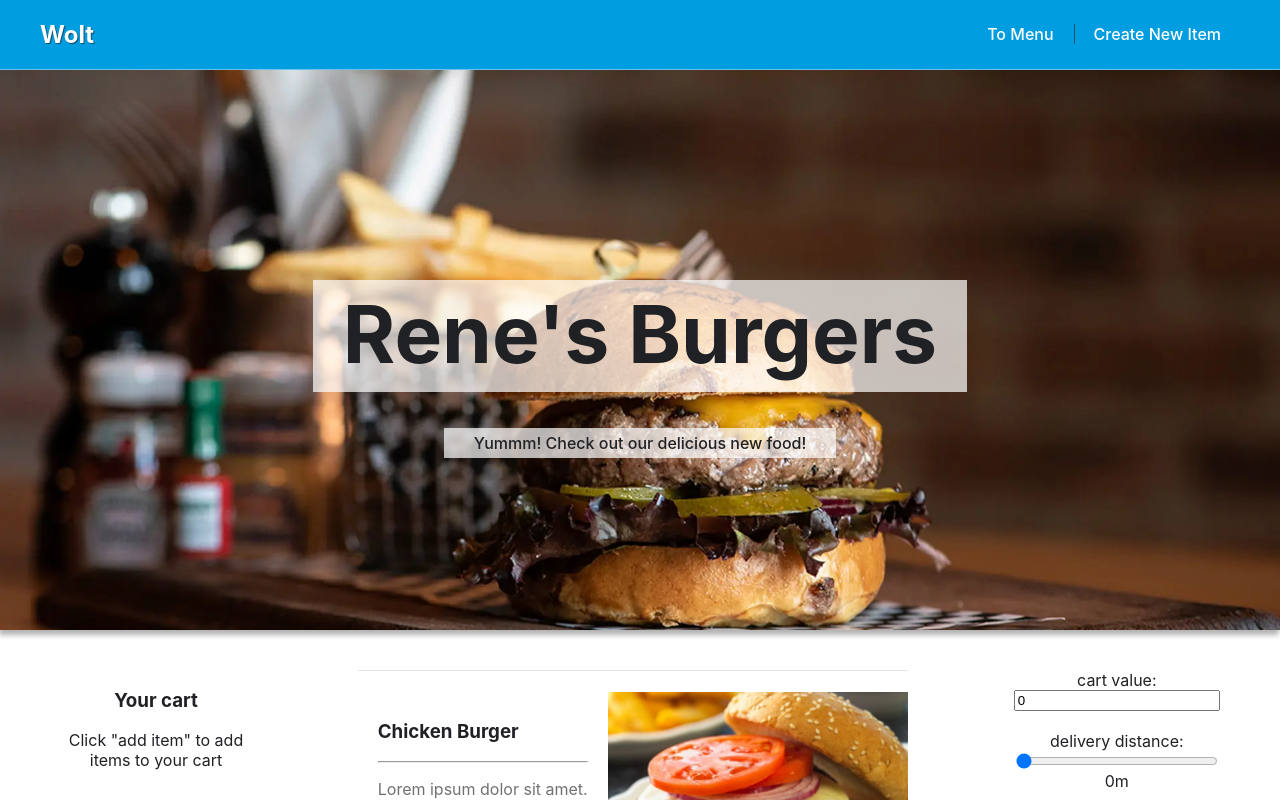
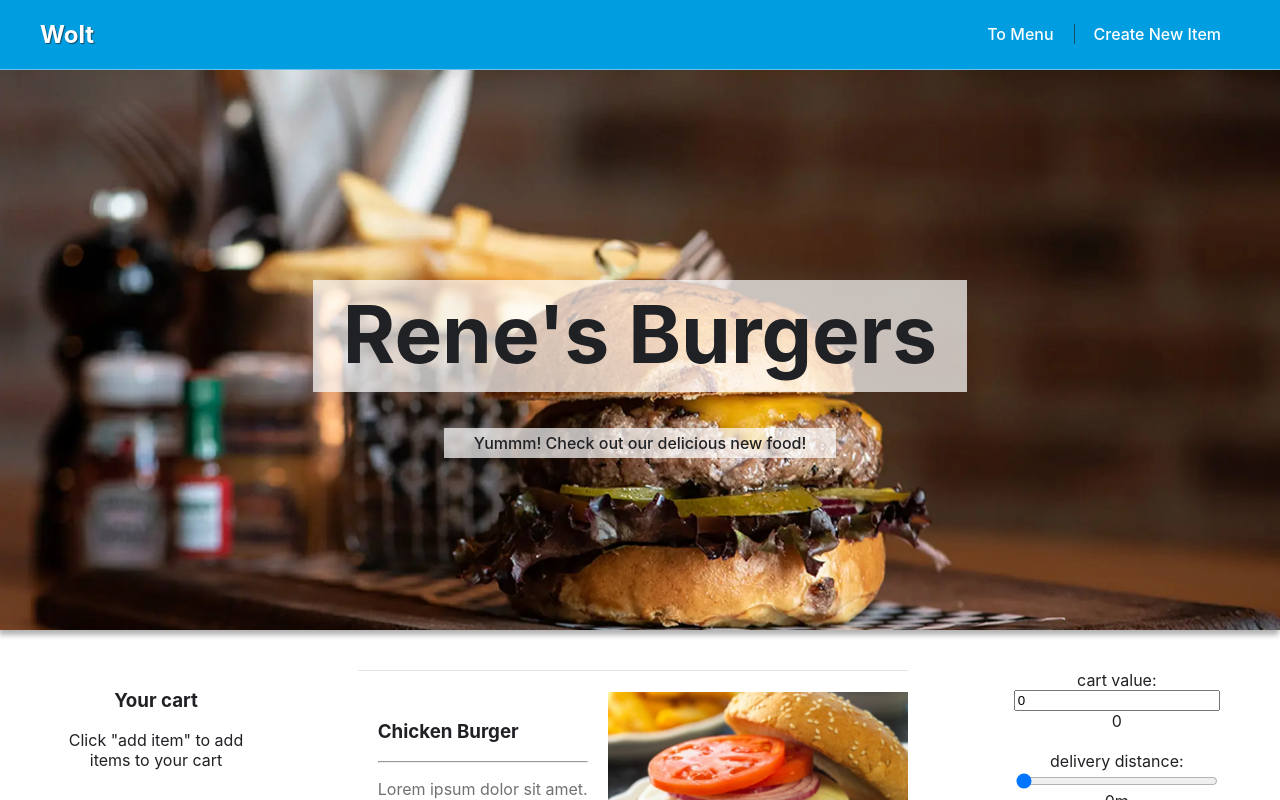
Before and after one commit to ReneBri/DeliveryFeeCalculator, a React (Create React App) app: page / in a window 1280 px wide. Shown: the top 800 px of the page. Built offline with nearby package versions, Linux system fonts and the light colour scheme.

Commit message:
add cart value fee, no of items fee and distance fee costs

```diff
--- a/src/components/FeeCalculator.js
+++ b/src/components/FeeCalculator.js
@@ -3,10 +3,17 @@ import './FeeCalculator.css'
 
 export default function FeeCalculator({customerSelection}) {
 
+    // declare states for user inputs
     const [cartValue, setCartValue] = useState(0)
     const [deliveryDistance, setDeliveryDistance] = useState(0)
     const [numberOfItems, setNumberOfItems] = useState(0)
     const [orderTime, setOrderTime] = useState("")
+
+    // declare states for delivery fee calculations
+    const [cartValueCost, setCartValueCost] = useState(0)
+    const [deliveryDistanceCost, setDeliveryDistanceCost] = useState(0)
+    const [numberOfItemsCost, setNumberOfItemsCost] = useState(0)
+    const [orderTimeCost, setOrderTimeCost] = useState(0)
 
     // updates cartValue & numberOfItems when each new item is added
     useEffect(() => {
@@ -22,6 +29,46 @@ export default function FeeCalculator({customerSelection}) {
         }
     }, [customerSelection])
 
+    // calculating delivery cost
+    useEffect(() => {
+        // calculating the cart value fee
+        if(numberOfItems && cartValue < 10){
+            let cost = Number(10 - cartValue).toFixed(2)
+            setCartValueCost(cost)
+        }else{
+            setCartValueCost(0)
+        }
+        //calculating the number of items fee
+        if(numberOfItems && numberOfItems >= 5){
+            let cost = Number((numberOfItems - 4) * .50).toFixed(2)
+            setNumberOfItemsCost(cost)
+            if(numberOfItems >= 12){
+                setNumberOfItemsCost(Number.parseFloat(cost) + 1.20)
+            }
+        }
+        // calculating the delivery distance fee
+        if(numberOfItems && deliveryDistance < 1000){
+            setDeliveryDistanceCost(2)
+        }else if(numberOfItems && deliveryDistance > 1000){
+            // declaring my recursive function here
+            const distanceRecursion = (n) => {
+                if(n <= 500){
+                    return 1
+                }else{
+                    return 1 + distanceRecursion(n - 500)
+                }
+            }
+            // using the recursive function here
+            let cost = distanceRecursion(deliveryDistance - 1000)
+            setDeliveryDistanceCost(2 + cost)
+        }
+
+
+    }, [numberOfItems, cartValue, deliveryDistance])
+
+    // figuring out my recursion here
+
+
   return (
     <div className="fee-calculator">
         <form>
@@ -33,6 +80,7 @@ export default function FeeCalculator({customerSelection}) {
                     onChange={(e) => setCartValue(e.target.value)}
                     value={cartValue}
                 />
+                <p>{cartValueCost}</p>
             </label>
 
             <label>
@@ -45,6 +93,7 @@ export default function FeeCalculator({customerSelection}) {
                     value={deliveryDistance}
                 />
                 <p>{deliveryDistance}m</p>
+                <p>{deliveryDistanceCost}€</p>
             </label>
 
             <label>
@@ -54,6 +103,7 @@ export default function FeeCalculator({customerSelection}) {
                     onChange={(e) => setNumberOfItems(e.target.value)}
                     value={numberOfItems}
                 />
+                <p>{numberOfItemsCost}</p>
             </label>
 
             <label>
```
